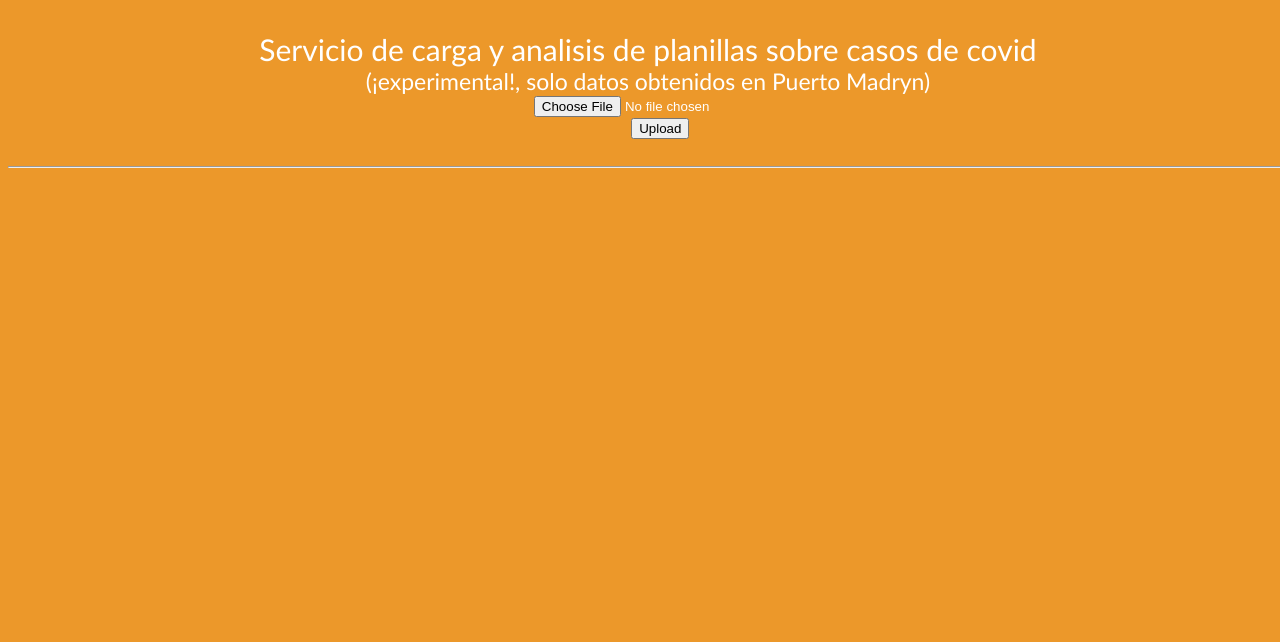
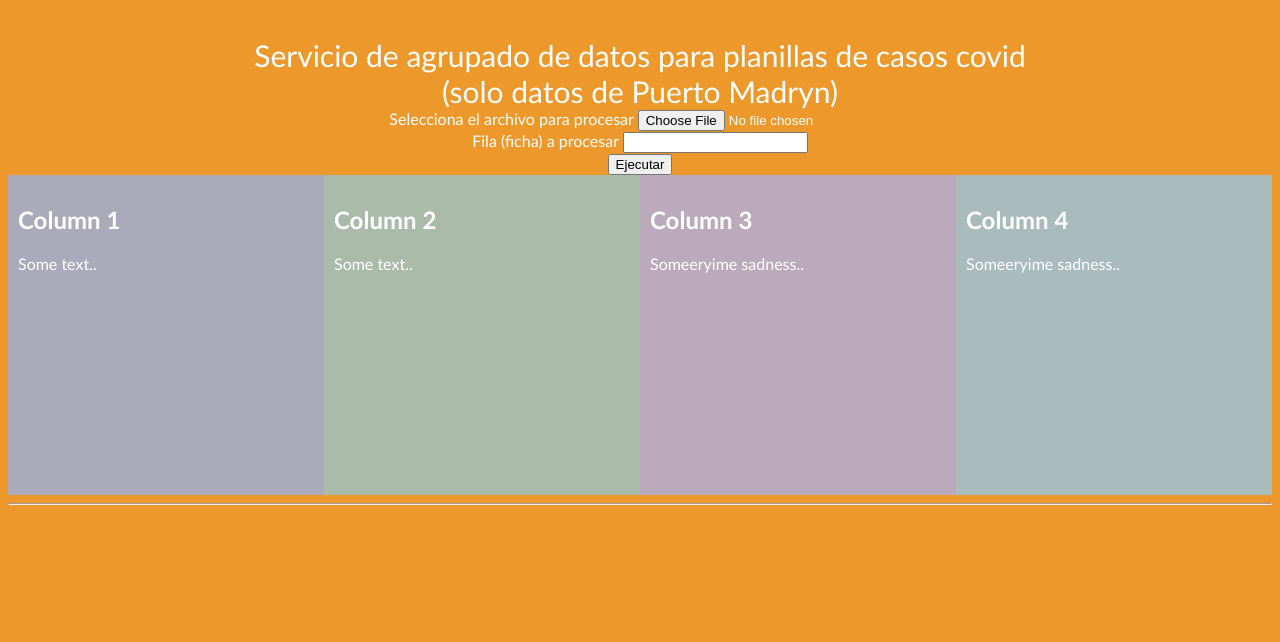
Before and after one commit to poximan/covexcel, a website: page index.html in a window 1280 px wide. Shown: the part 166-808 px from the top of the page. Drawn offline with Linux system fonts and the light colour scheme.

Commit message:
agregado de columnas para mostrar los datos de una sola ficha, en funciona de las solapas como son mostradas en sisa

```diff
--- a/index.html
+++ b/index.html
@@ -11,24 +11,48 @@
 
 <script type="application/javascript" src="src/javascript.js"></script>
 <script type="application/javascript" src="src/xlsx.full.min.js"></script>
-<!--
-<script type="text/javascript" src="https://cdnjs.cloudflare.com/ajax/libs/xlsx/0.13.5/jszip.js"></script>
--->
+
 <body>
   <div class="center">
+
     <h1>COVEXCEL </h1>
-    <p1>Servicio de carga y analisis de planillas sobre casos de covid</p1>
-    <p2>(¡experimental!, solo datos obtenidos en Puerto Madryn)</p2>
+    <p1>Servicio de agrupado de datos para planillas de casos covid
+      (solo datos de Puerto Madryn)</p1>
+    <div>
+      <label>Selecciona el archivo para procesar</label>
+      <input type="file" id="fileUpload" />
+    </div>
+    <div>
+      <label>Fila (ficha) a procesar</label>
+      <input type="number" id="fila" min="2">
+    </div>
+    <div>
+      <input type="button" value="Ejecutar" onclick="Upload()" />
+    </div>
+  </div>
 
-    <p3>
-      <input type="file" id="fileUpload" />
-      <input type="button" id="upload" value="Upload" onclick="Upload()" />
-    </p3>
+  <div class="row">
+    <div class="column" style="background-color:#aab;">
+      <h2>Column 1</h2>
+      <p>Some text..</p>
+    </div>
+    <div class="column" style="background-color:#aba;">
+      <h2>Column 2</h2>
+      <p>Some text..</p>
+    </div>
+    <div class="column" style="background-color:#bab">
+      <h2>Column 3</h2>
+      <p>Someeryime sadness..</p>
+    </div>
+    <div class="column" style="background-color:#abb;">
+      <h2>Column 4</h2>
+      <p>Someeryime sadness..</p>
+    </div>
+  </div>
 
-    <hr />
-    <div id="dvExcel"></div>
+  <hr />
+  <div id="dvExcel"></div>
 
-  </div>
 </body>
 
 </html>
--- a/src/javascript.js
+++ b/src/javascript.js
@@ -57,6 +57,15 @@ function ProcessExcel(data, cb) {
 
 function tablahtml(excelRows) {
 
+  let fila = document.getElementById("fila").value
+
+  if(fila != ''){
+    if(fila >= 2) fila -= 2
+    else fila = 0
+
+    excelRows = [].concat(excelRows[fila])
+  }
+
   //Create a HTML Table element.
   var table = document.createElement("table");
   table.border = "2";
--- a/src/styles.css
+++ b/src/styles.css
@@ -1,15 +1,4 @@
-html {
-  margin: 0;
-  padding: 0;
-  border: 0;
-  width: 100%;
-  height: 100%;
-}
-
 body {
-  width: 100%;
-  height: 100%;
-  position: relative;
   background-color: rgb(236, 152, 42);
 }
 
@@ -17,17 +6,15 @@ body {
   width: 100%;
   height: 50%;
   margin: 0;
-  position: absolute;
-  top: 20%;
+  top: 30%;
   left: 50%;
-  transform: translate(-50%, -50%);
   color: white;
   font-family: "Trebuchet MS", Helvetica, sans-serif;
   text-align: center;
 }
 
 h1 {
-  font-size: 90px;
+  font-size: 80px;
 }
 
 p1 {
@@ -35,11 +22,15 @@ p1 {
   font-size: 30px;
 }
 
-p2 {
-  white-space: pre;
-  font-size: 23px;
+.row {
+  color: white;
+  font-family: "Trebuchet MS", Helvetica, sans-serif;
+  display: flex;
 }
 
-p3 {
-  white-space: pre;
+/* Create two equal columns that sits next to each other */
+.column {
+  flex: 50%;
+  padding: 10px;
+  height: 300px; /* Should be removed. Only for demonstration */
 }
```
Also changed, not shown: img/angela.jpg (deleted).
